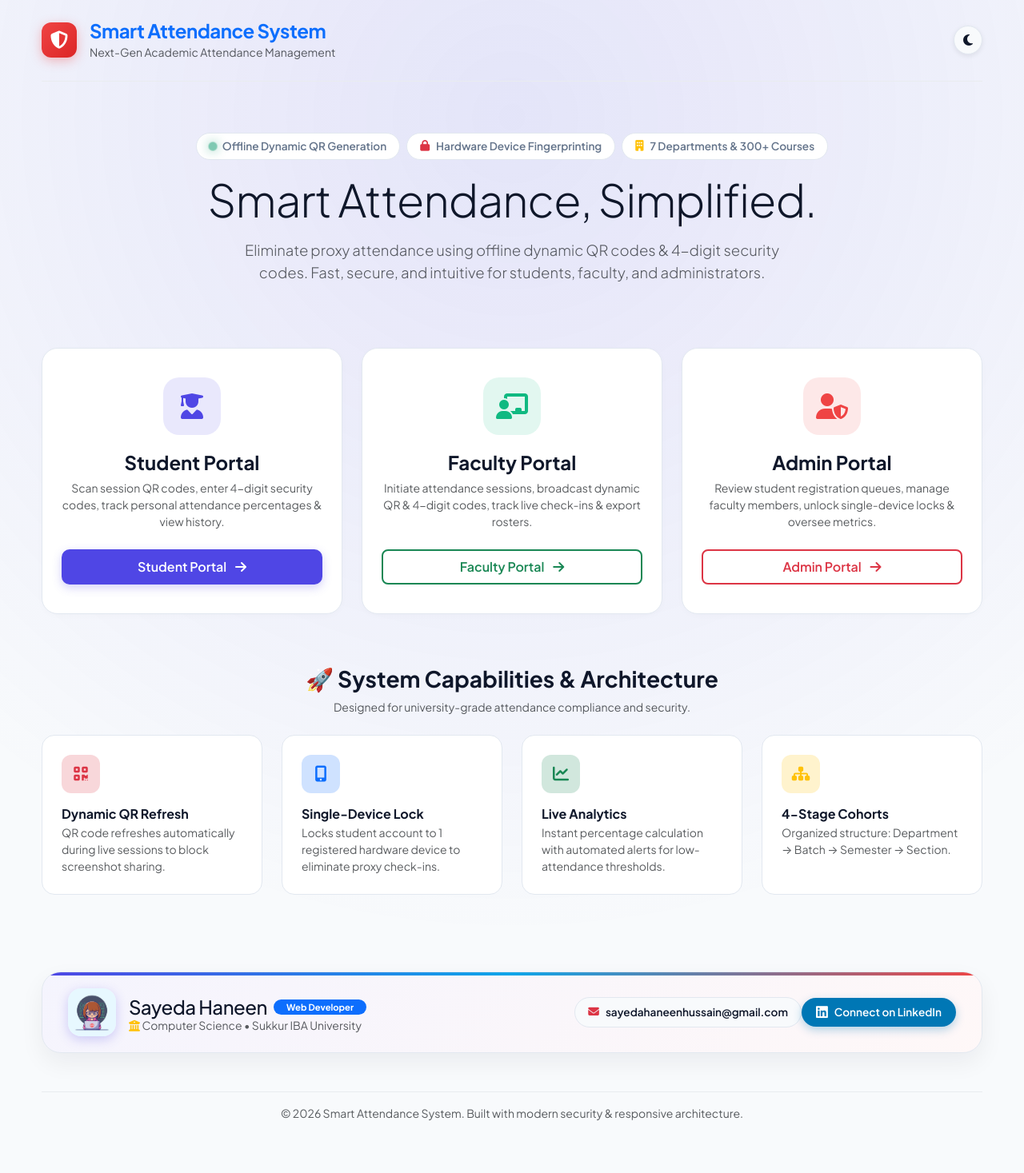
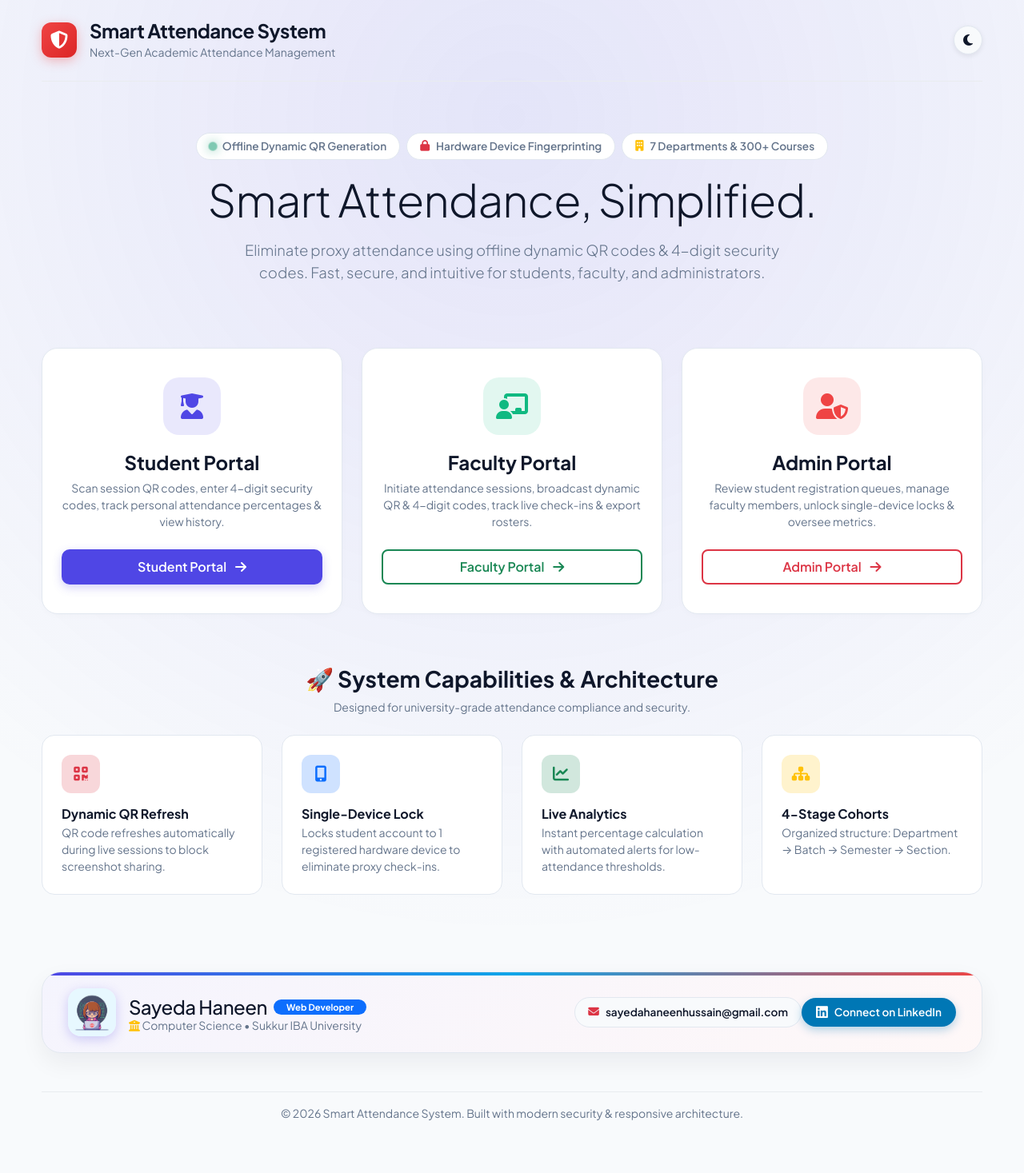
Before and after one commit to SayedaHaneen/Smart-Attendance-System, a PHP site: page /index.php in a window 1280 px wide. Shown: the whole page at 80% size. Run offline with PHP 8.4, Linux system fonts and the light colour scheme; data that the repository does not hold is empty; some libraries are stand-ins or nearby versions.

Commit message:
Fix dark mode typography visibility for headings and muted texts on landing page

```diff
--- a/assets/css/theme.css
+++ b/assets/css/theme.css
@@ -665,3 +665,11 @@ html, body {
 .btn-outline-danger.interactive-hover-card:hover .text-muted {
     color: var(--text-muted) !important;
 }
+
+/* Typography Theme Adaptations */
+h1, h2, h3, h4, h5, h6 {
+    color: var(--text-main);
+}
+.text-muted {
+    color: var(--text-muted) !important;
+}
```
Also changed, not shown: 1 other file.
